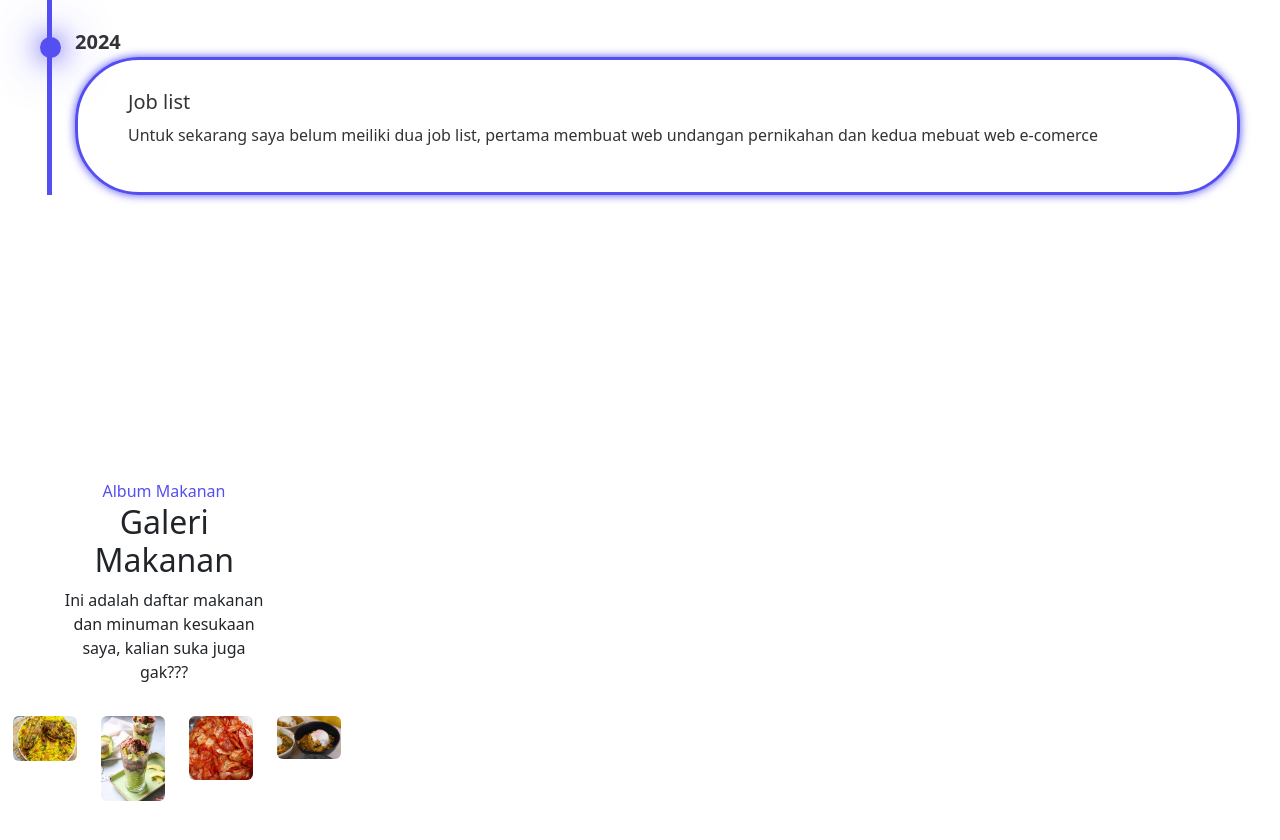
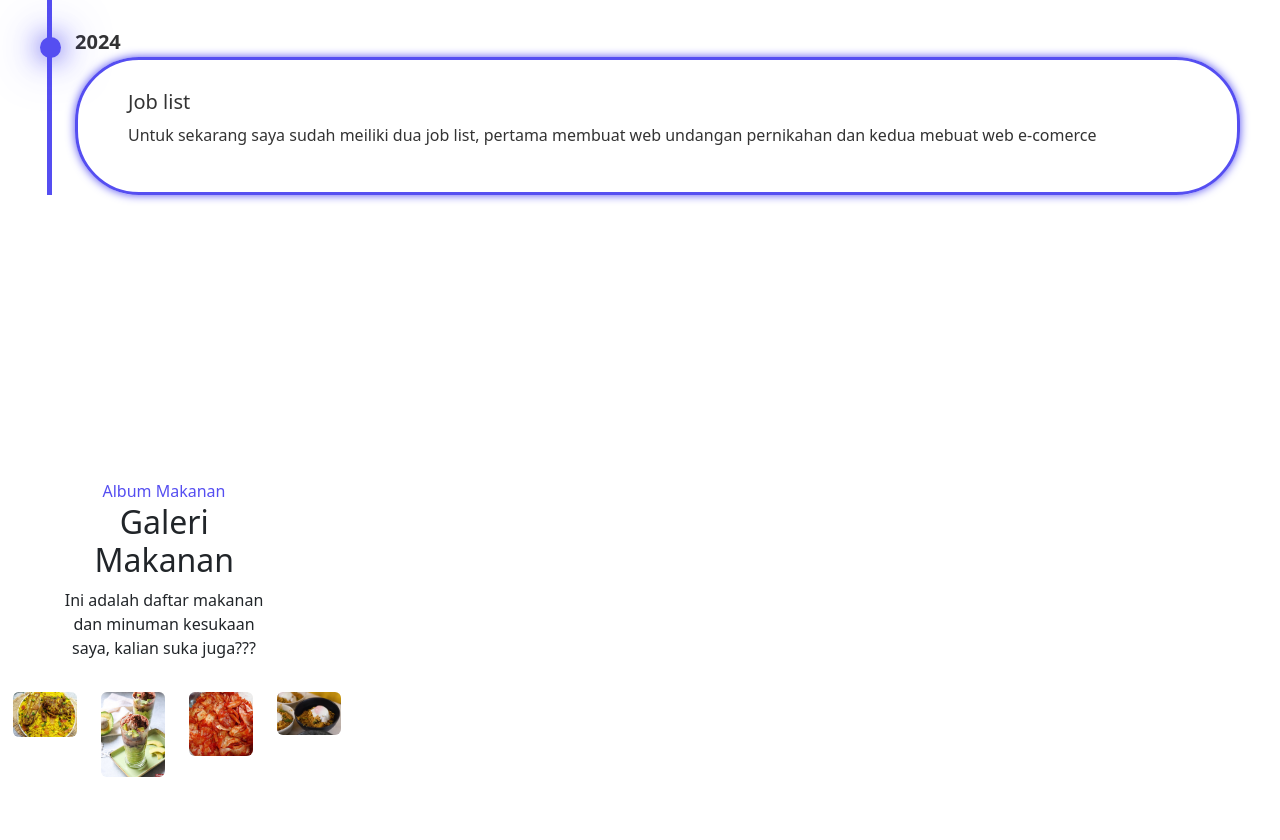
Before and after one commit to rajendrazero/data-diri, a plain HTML site: page index.html in a window 1280 px wide. Shown: the part 2360-3200 px from the top of the page. Drawn offline with nearby package versions, Linux system fonts and the light colour scheme; some packages are replaced by stand-ins of ours; a script that the page names is missing.

Commit message:
Update index.html

```diff
--- a/index.html
+++ b/index.html
@@ -110,7 +110,7 @@
         <content class="timeline-date">2024</content>
         <main class="timeline-content">
           <h3>Job list</h3>
-          <p>Untuk sekarang saya belum meiliki dua job list, pertama membuat web undangan pernikahan dan kedua mebuat web e-comerce</p>
+          <p>Untuk sekarang saya sudah meiliki dua job list, pertama membuat web undangan pernikahan dan kedua mebuat web e-comerce</p>
         </main>
     </section>
   </main>
@@ -122,7 +122,7 @@
         <article class="col-md-8 col-10 text-center">
           <span>Album Makanan</span>
           <h2 data-aos="zoom-in">Galeri Makanan</h2>
-          <p data-aos="fade-down">Ini adalah daftar makanan dan minuman kesukaan saya, kalian suka juga gak???</p>
+          <p data-aos="fade-down">Ini adalah daftar makanan dan minuman kesukaan saya, kalian suka juga???</p>
         </article>
       </main>
 
@@ -143,7 +143,7 @@
         <div data-aos="zoom-in" class="col mt-3">
           <a href="img/kripik.jpg" data-toggle="lightbox" data-caption="Kripik Kentang"
             data-gallery="mygallery">
-            <img src="img/kripik.jpg" alt="kripik kentang" class="img-fluid rounded">
+            <img src="img/kripik.jpg" alt="kripik pedas" class="img-fluid rounded">
           </a>
         </div>
         <div data-aos="zoom-in" class="col mt-3">
```
